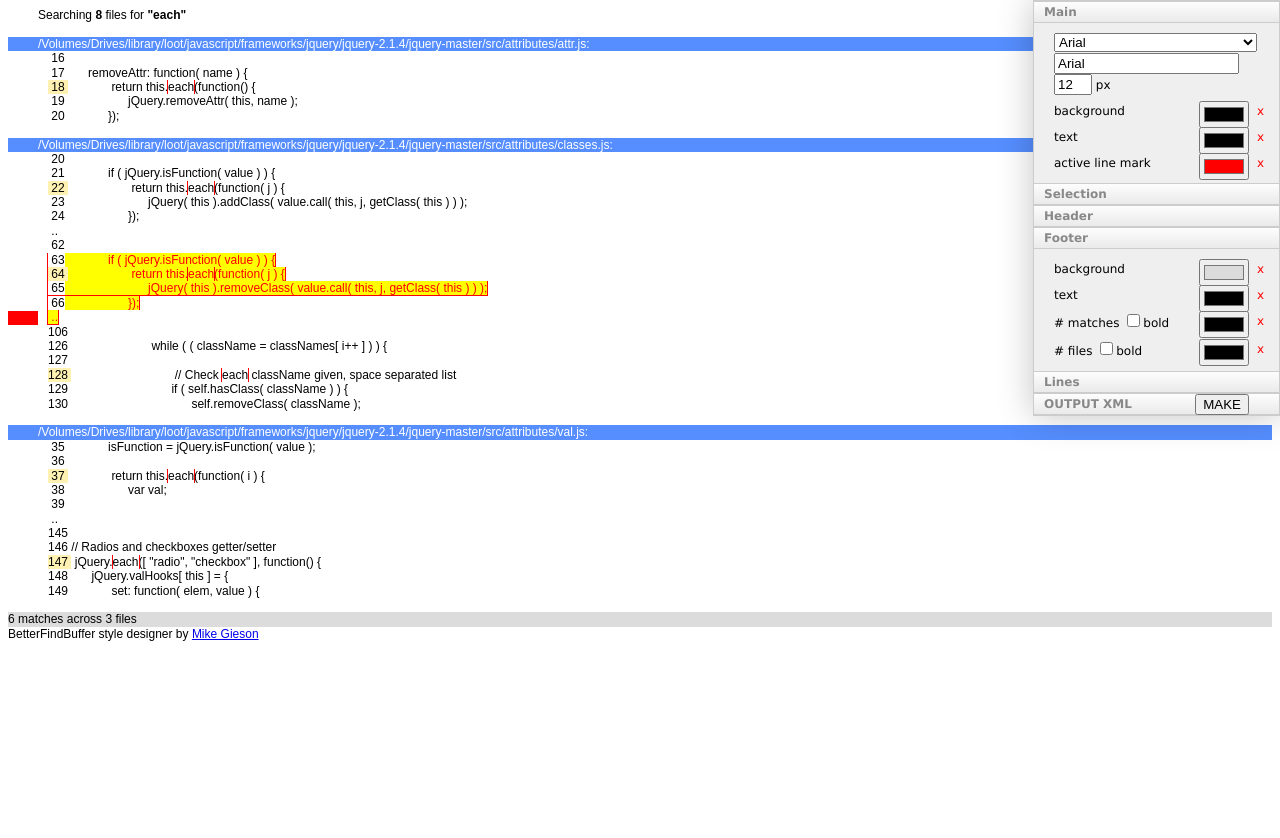
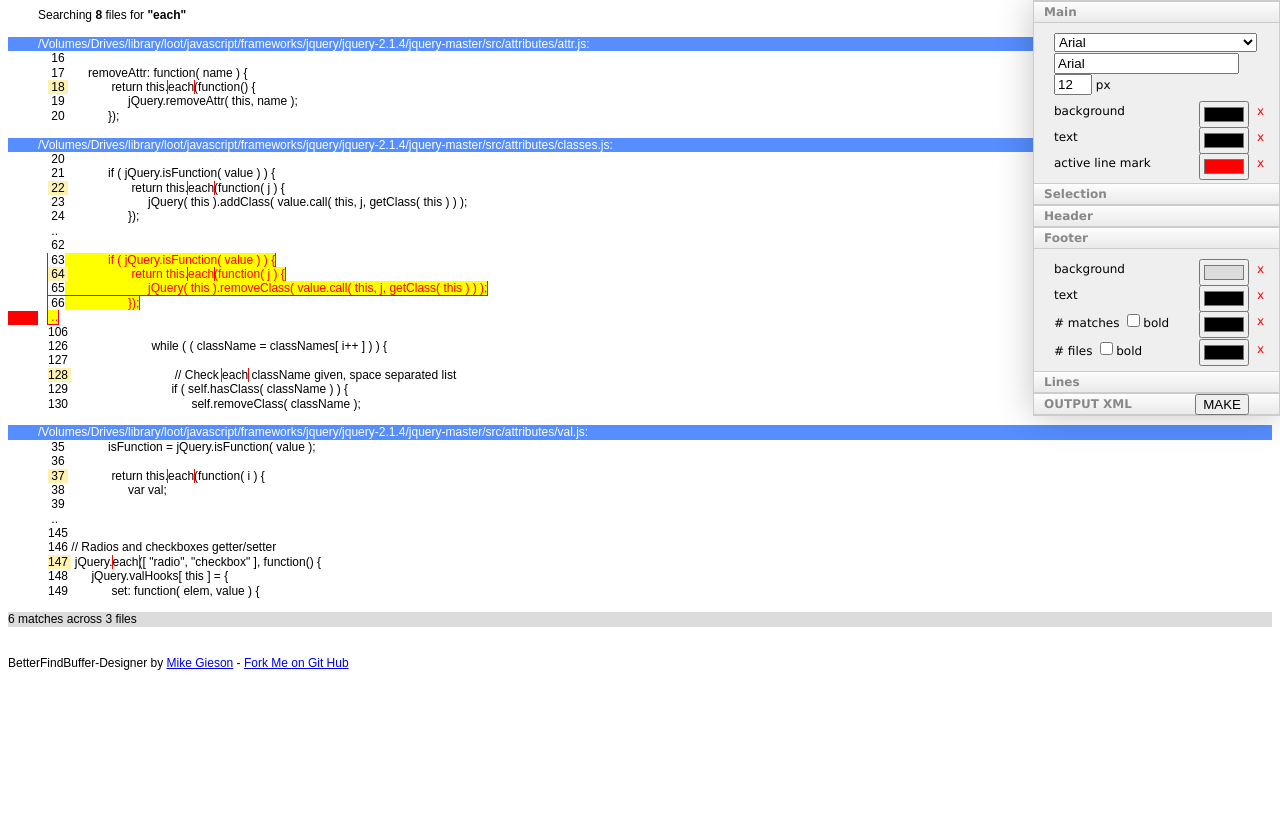
Before and after one commit to bobtherobot/BetterFindBuffer-Designer, a plain HTML site: page designer.html in a window 1280 px wide. Drawn offline with Linux system fonts and the light colour scheme; files that its build step writes are made by us from their sources.

Commit message:
updated links to ruin off of github
updated links to ruin off of github

```diff
--- a/designer.html
+++ b/designer.html
@@ -340,10 +340,13 @@ this.jbeeb=this.jbeeb||{},function(){function a(a){var b=a.id;return b||(b=m+n++
 	<div class="line"><span class="line-margin"></span><span class="line-indent"></span><span class="line-number-incontext">149</span> <span class="tab"></span><span class="tab"></span>set: function( elem, value ) {</div>
 	<div class="line"><span class="line-margin"></span></div>
 	<div class="line footer"><span class="footer-count-matches">6</span> matches across <span class="footer-count-files">3</span> files</div>
-	<div> BetterFindBuffer style designer by <a href="http://www.gieson.com">Mike Gieson</a></div>
-	<!-- force scrollbar to always show -->
+
 	<div class="line"><span class="line-margin"></span></div>
 	<div class="line"><span class="line-margin"></span></div>
+
+	<div> BetterFindBuffer-Designer by <a href="http://www.gieson.com">Mike Gieson</a> - <a href="https://github.com/bobtherobot/BetterFindBuffer-Designer">Fork Me on Git Hub</a></div>
+
+	<!-- A lame ways to force scrollbar to always show -->
 	<div class="line"><span class="line-margin"></span></div>
 	<div class="line"><span class="line-margin"></span></div>
 	<div class="line"><span class="line-margin"></span></div>
```
Also changed, not shown: 1 other file.
